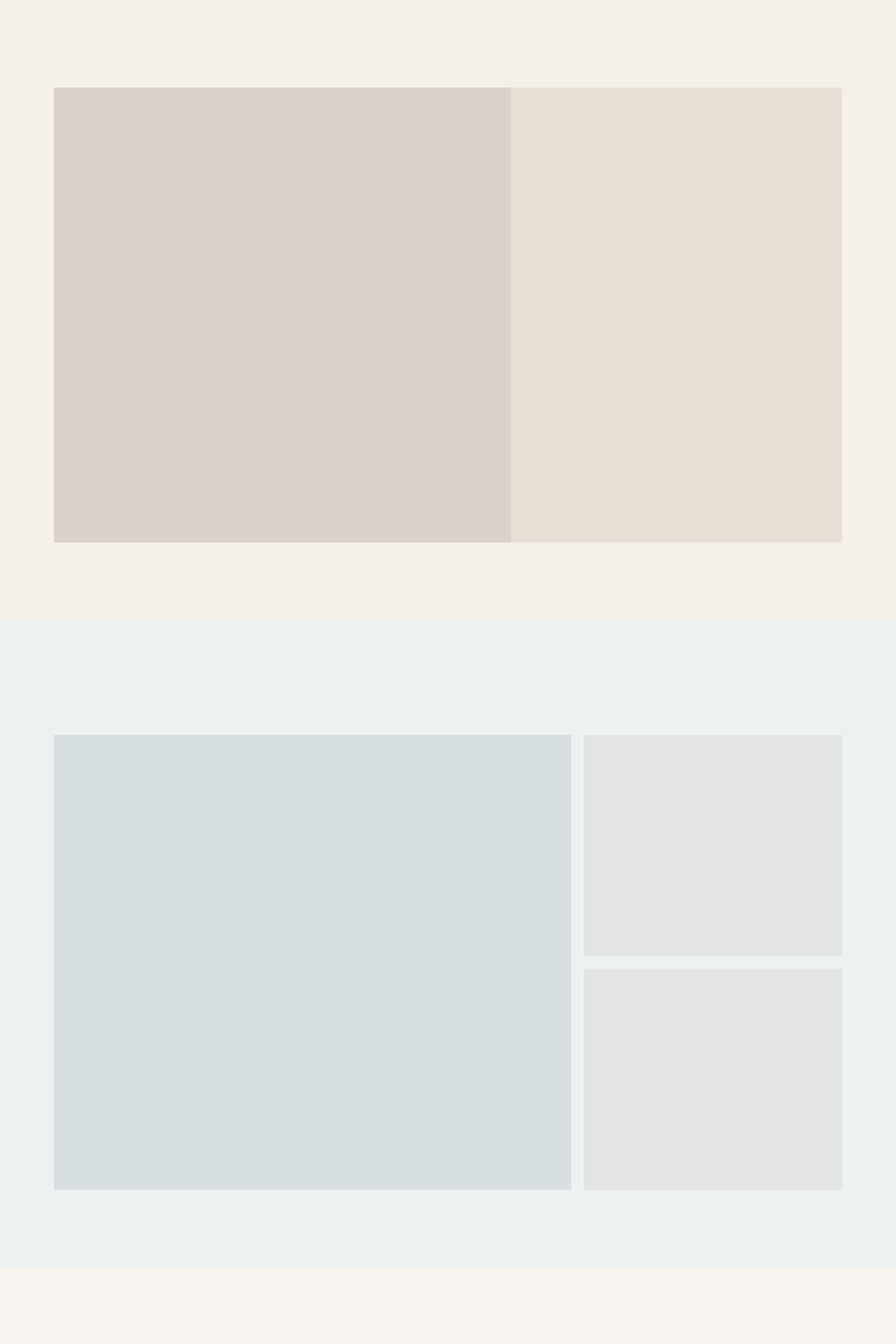
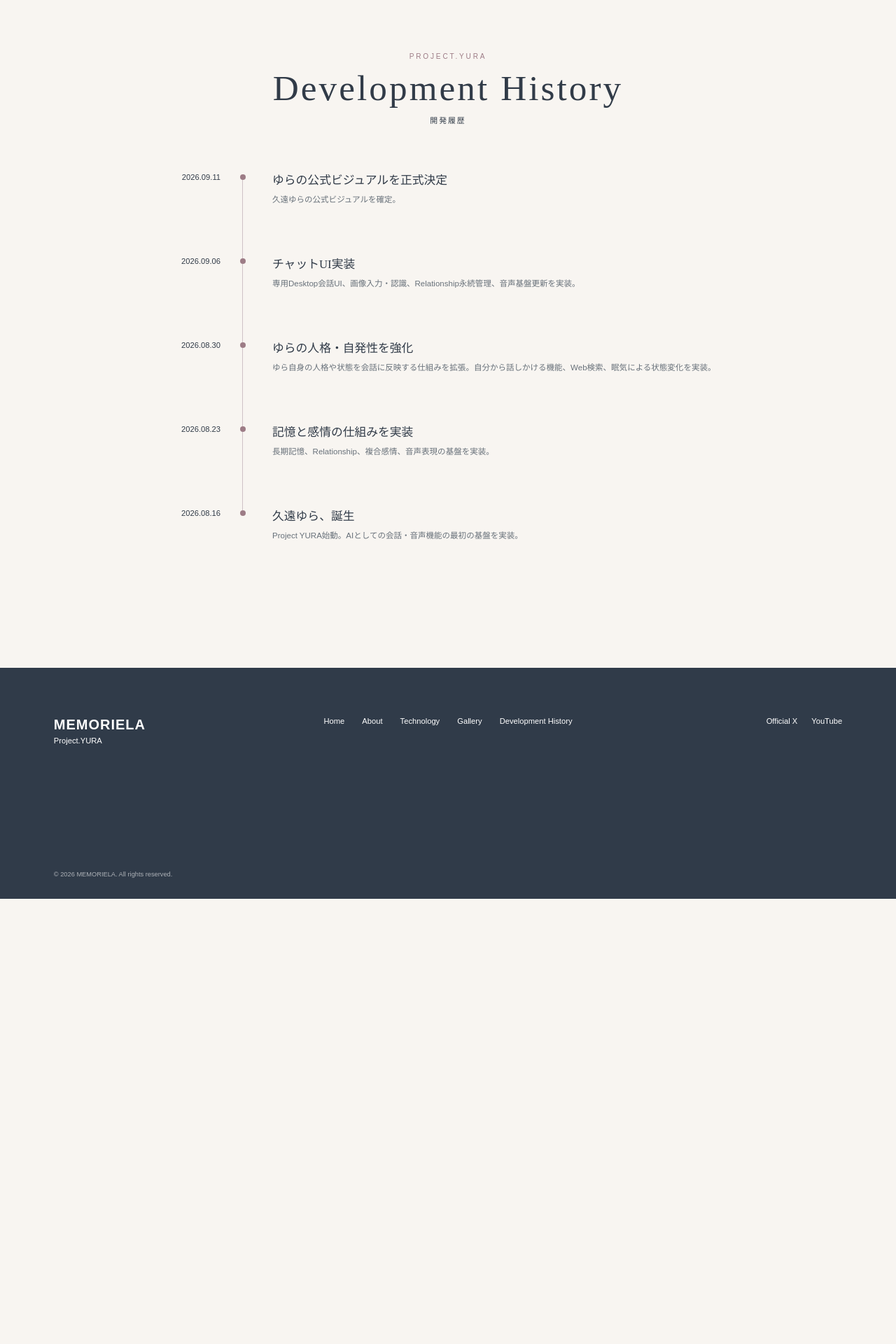
Before and after one commit to Pin-Gin/MEMORIELA, a Next.js app: page / in a window 1280 px wide. Shown: the part 840-2760 px from the top of the page at 70% size. After the commit the page ends 2124 px from the top, so only its background shows below. Built offline with nearby package versions, Linux system fonts and the light colour scheme.

Commit message:
Move profile technology and gallery off homepage

```diff
--- a/app/page.tsx
+++ b/app/page.tsx
@@ -13,39 +13,55 @@ export default function Home() {
     <main>
       <section className="hero" id="home">
         <header className="heroHeader">
-          <a className="wordmark" href="#home">MEMORIELA - Project.YURA.</a>
+          <a className="wordmark" href="/">MEMORIELA - Project.YURA.</a>
           <nav aria-label="Main navigation">
-            <a href="#home">Home</a><a href="#project">About</a><a href="#gallery">Gallery</a><a href="#history">Development History</a>
+            <a href="/">Home</a>
+            <a href="/about">About</a>
+            <a href="/technology">Technology</a>
+            <a href="/gallery">Gallery</a>
+            <a href="/#history">Development History</a>
           </nav>
           <div className="heroActions"><span>開発局</span><b>☰</b></div>
         </header>
-        <div className="heroLeftCopy"><p>AIと。<br/>生きる。<br/>創る。<br/>そして、<br/>あなたと歩む。</p><small>MEMORIELA<br/>Project.YURA</small></div>
-        <div className="heroRightCopy"><p>つくろう、<br/>ずっとそばに。</p><span>Creating a future with you.</span></div>
-        <div className="heroBottom"><span># Project.YURA　｜　# 開発局　｜　# AI × Creativity</span><b>SCROLL</b><span>いつかじゃない、いま、ここから。</span></div>
-      </section>
 
-      <section className="project section" id="project">
-        <div className="projectStage">
-          <div className="visualSlot" />
+        <div className="heroLeftCopy">
+          <p>AIと。<br/>生きる。<br/>創る。<br/>そして、<br/>あなたと歩む。</p>
+          <small>MEMORIELA<br/>Project.YURA</small>
         </div>
-      </section>
 
-      <section className="gallery section" id="gallery">
-        <div className="galleryStage">
-          <div className="galleryLarge" />
-          <div className="gallerySmall" />
-          <div className="gallerySmall" />
+        <div className="heroBottom">
+          <span># Project.YURA　｜　# 開発局　｜　# AI × Creativity</span>
+          <b>SCROLL</b>
+          <span>いつかじゃない、いま、ここから。</span>
         </div>
       </section>
 
       <section className="history section" id="history">
-        <div className="sectionHead center"><span>PROJECT.YURA</span><h2>Development History</h2><p>開発履歴</p></div>
-        <div className="timeline">{developmentHistory.map((item)=><article key={item.date}><time>{item.date}</time><i/><div><h3>{item.title}</h3><p>{item.text}</p></div></article>)}</div>
+        <div className="sectionHead center">
+          <span>PROJECT.YURA</span>
+          <h2>Development History</h2>
+          <p>開発履歴</p>
+        </div>
+        <div className="timeline">
+          {developmentHistory.map((item) => (
+            <article key={item.date}>
+              <time>{item.date}</time>
+              <i />
+              <div><h3>{item.title}</h3><p>{item.text}</p></div>
+            </article>
+          ))}
+        </div>
       </section>
 
       <footer>
         <div><strong>MEMORIELA</strong><span>Project.YURA</span></div>
-        <nav><a href="#home">Home</a><a href="#project">About</a><a href="#gallery">Gallery</a><a href="#history">Development History</a></nav>
+        <nav>
+          <a href="/">Home</a>
+          <a href="/about">About</a>
+          <a href="/technology">Technology</a>
+          <a href="/gallery">Gallery</a>
+          <a href="/#history">Development History</a>
+        </nav>
         <div className="social"><a href={xUrl} target="_blank" rel="noreferrer">Official X</a><span>YouTube</span></div>
         <small>© 2026 MEMORIELA. All rights reserved.</small>
       </footer>
```
